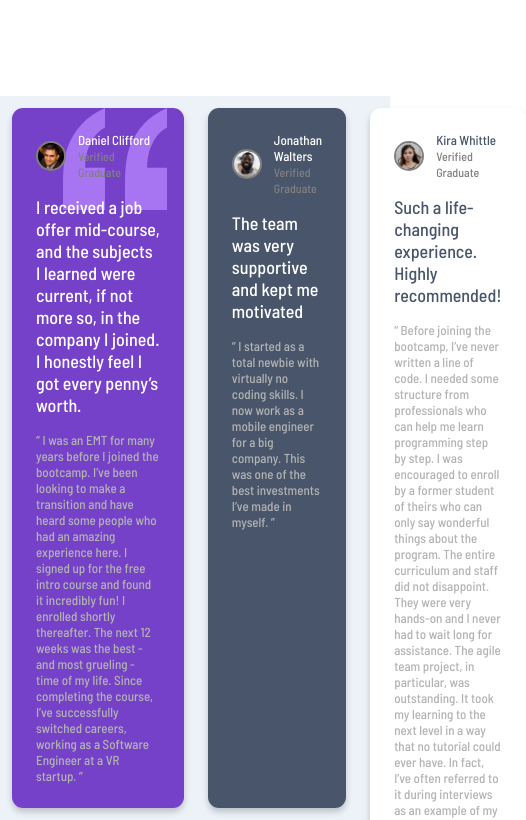
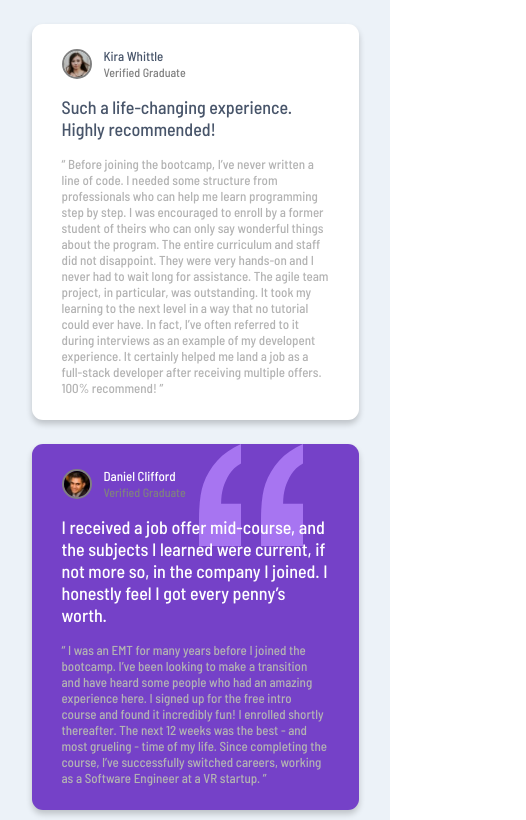
Before and after one commit to jorge00552075/testimonial-grid, a plain HTML site: page index.html in a window 390 px wide. Shown: the top 820 px of the page, 526 px wide, since content can reach past the window. Drawn offline with Linux system fonts and the light colour scheme.

Commit message:
added minor changes

```diff
--- a/index.html
+++ b/index.html
@@ -10,7 +10,6 @@
       href="./images/favicon-32x32.png"
     />
     <link rel="stylesheet" href="styles.css" />
-    <link rel="stylesheet" href="utilities.css" />
     <title>Frontend Mentor | Testimonial grid section</title>
 
     <!-- Feel free to remove these styles or customise in your own stylesheet 👍 -->
--- a/styles.css
+++ b/styles.css
@@ -11,9 +11,54 @@ body {
   font-size: 13px;
 }
 
+/* UTILITY CLASSES */
+.moderate-violet {
+  background-color: hsl(263, 55%, 52%) !important;
+}
+
+.bg-pattern-quotation {
+  background: url('./images/bg-pattern-quotation.svg') top right 25% no-repeat;
+}
+
+.very-dark-grayish-blue {
+  background-color: hsl(217, 19%, 35%) !important;
+}
+
+.very-dark-blackish-blue {
+  background-color: hsl(219, 29%, 14%) !important;
+}
+
 .testimonials-grid-section {
   background-color: hsl(210, 46%, 95%);
 }
+
+.white {
+  background-color: hsl(0, 0%, 100%) !important;
+  color: hsl(217, 19%, 35%) !important;
+}
+
+.col-1 {
+  grid-column: 1 / span 2;
+}
+.col-2 {
+  grid-column: 3 / span 1;
+}
+.col-3 {
+  grid-column: 1 / span 1;
+}
+.col-4 {
+  grid-column: 2 / span 2;
+}
+.col-5 {
+  grid-column: 4 / span 1;
+  grid-row: 1 / span 2;
+}
+
+/* MAIN STYLES */
+.testimonials-grid-section {
+  background-color: hsl(210, 46%, 95%);
+}
+
 .grid-container {
   max-width: 1440px;
   margin: 96px auto;
@@ -21,7 +66,7 @@ body {
 
   display: grid;
   grid-template-columns: repeat(4, 1fr);
-  grid-template-rows: repeat(1, 1fr);
+  grid-template-rows: repeat(2, 1fr);
   gap: 24px;
 }
 
@@ -61,3 +106,28 @@ body {
 .testimonal-text--sub {
   color: hsl(0, 0%, 70%);
 }
+
+/* ****************************** */
+/* MOBILE */
+
+@media (max-width: 800px) {
+  .grid-container {
+    max-width: 375px;
+    margin: 0 auto;
+    padding: 24px;
+    grid-template-columns: 1fr;
+    gap: 24px;
+  }
+
+  .testimonial {
+    padding: 24px 30px;
+  }
+
+  .col-1,
+  .col-2,
+  .col-3,
+  .col-4,
+  .col-5 {
+    grid-column: 1 / -1;
+  }
+}
--- a/utilities.css
+++ /dev/null
@@ -1,43 +0,0 @@
-.moderate-violet {
-  background-color: hsl(263, 55%, 52%) !important;
-}
-
-.bg-pattern-quotation {
-  background-image: url('./images/bg-pattern-quotation.svg');
-  background-position: top right 25%;
-  background-repeat: no-repeat;
-}
-
-.very-dark-grayish-blue {
-  background-color: hsl(217, 19%, 35%) !important;
-}
-
-.very-dark-blackish-blue {
-  background-color: hsl(219, 29%, 14%) !important;
-}
-
-.testimonials-grid-section {
-  background-color: hsl(210, 46%, 95%);
-}
-
-.white {
-  background-color: hsl(0, 0%, 100%) !important;
-  color: hsl(217, 19%, 35%) !important;
-}
-
-.col-1 {
-  grid-column: 1 / span 2;
-}
-.col-2 {
-  grid-column: 3 / span 1;
-}
-.col-3 {
-  grid-column: 1 / span 1;
-}
-.col-4 {
-  grid-column: 2 / span 2;
-}
-.col-5 {
-  grid-column: 4 / span 1;
-  grid-row: 1 / span 2;
-}
```
Also changed, not shown: 3 other files.
